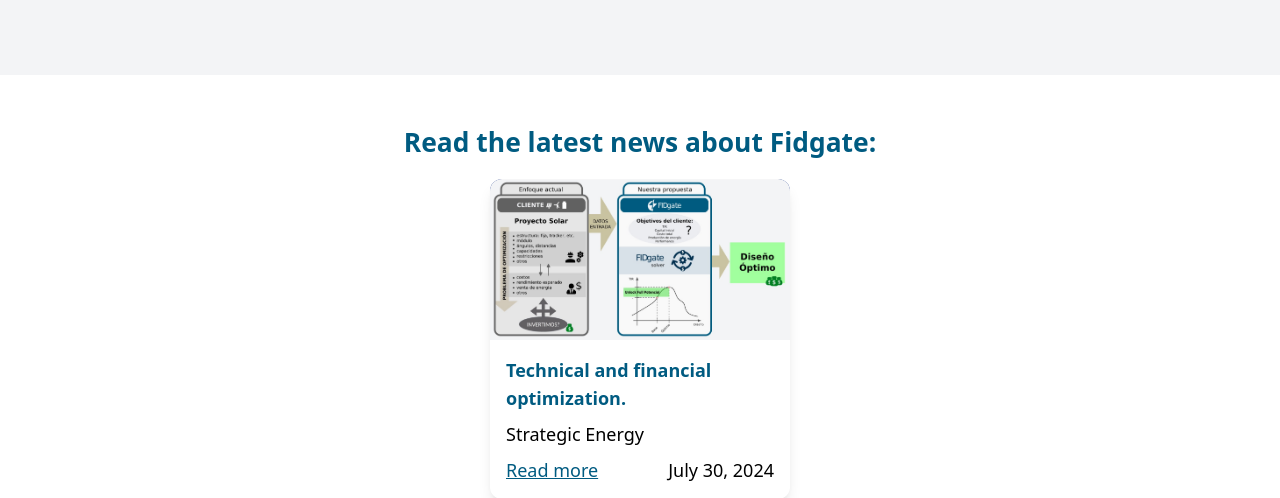
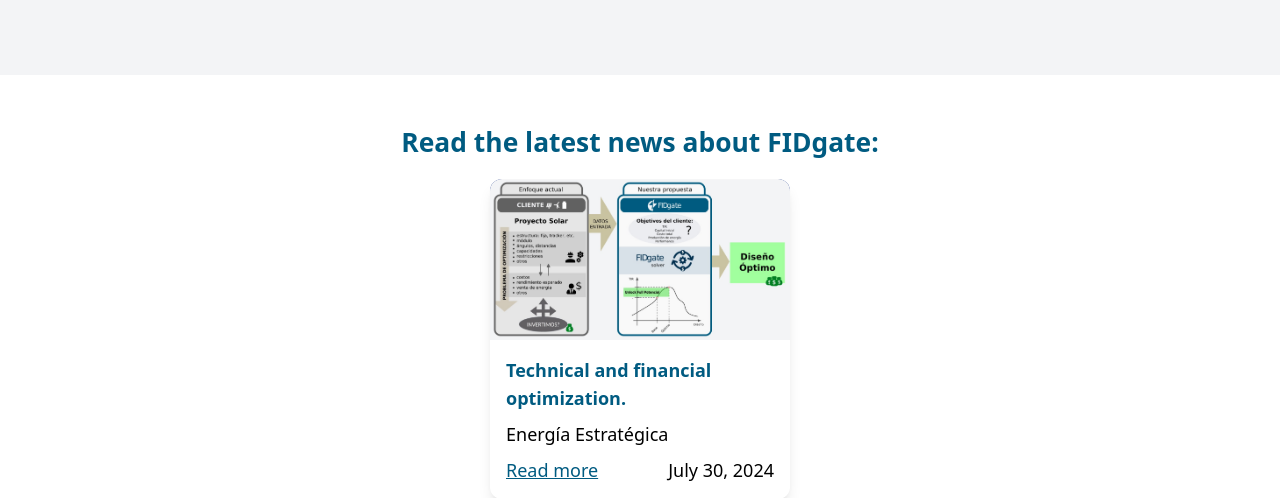
Before and after one commit to LuisMFG1992/Juanma, a React (Vite) app: page / in a window 1280 px wide. Shown: the part 1960-2458 px from the top of the page. Built offline with nearby package versions, Linux system fonts and the light colour scheme.

Commit message:
news text change

```diff
--- a/src/components/News.jsx
+++ b/src/components/News.jsx
@@ -4,7 +4,7 @@
   return (
     <div className='flex flex-col items-center justify-center gap-4 pt-12'>
       <p className='text-center text-subtitle font-semibold text-primary'>
-        Read the latest news about Fidgate:
+        Read the latest news about FIDgate:
       </p>
       <Card />
     </div>
--- a/src/translations/en/global.json
+++ b/src/translations/en/global.json
@@ -44,7 +44,7 @@
   "home_quote_AuthRol": "Optimization Expert & Founder",
   "home_quote_AuthExp": "+5 GW Renewable Experience in +15 countries",
   "home_news_title": "Technical and financial optimization.",
-  "home_news_text": "Strategic Energy",
+  "home_news_text": "Energía Estratégica",
   "home_news_button": "Read more",
   "home_contact_title": "Let's chat",
   "home_contact_paragraph": "For general inquiries or to start the conversation, please fill out this contact form and we'll get back to you as soon as possible.",
```
